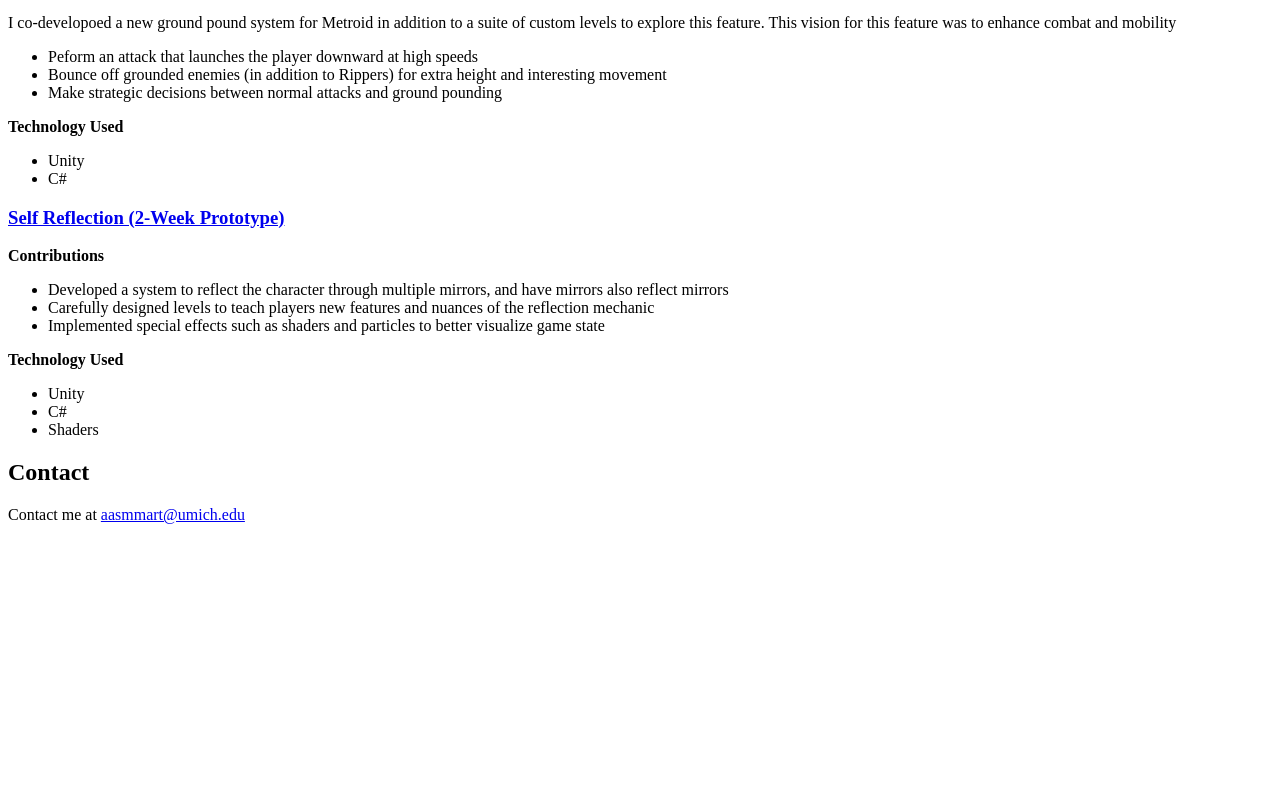
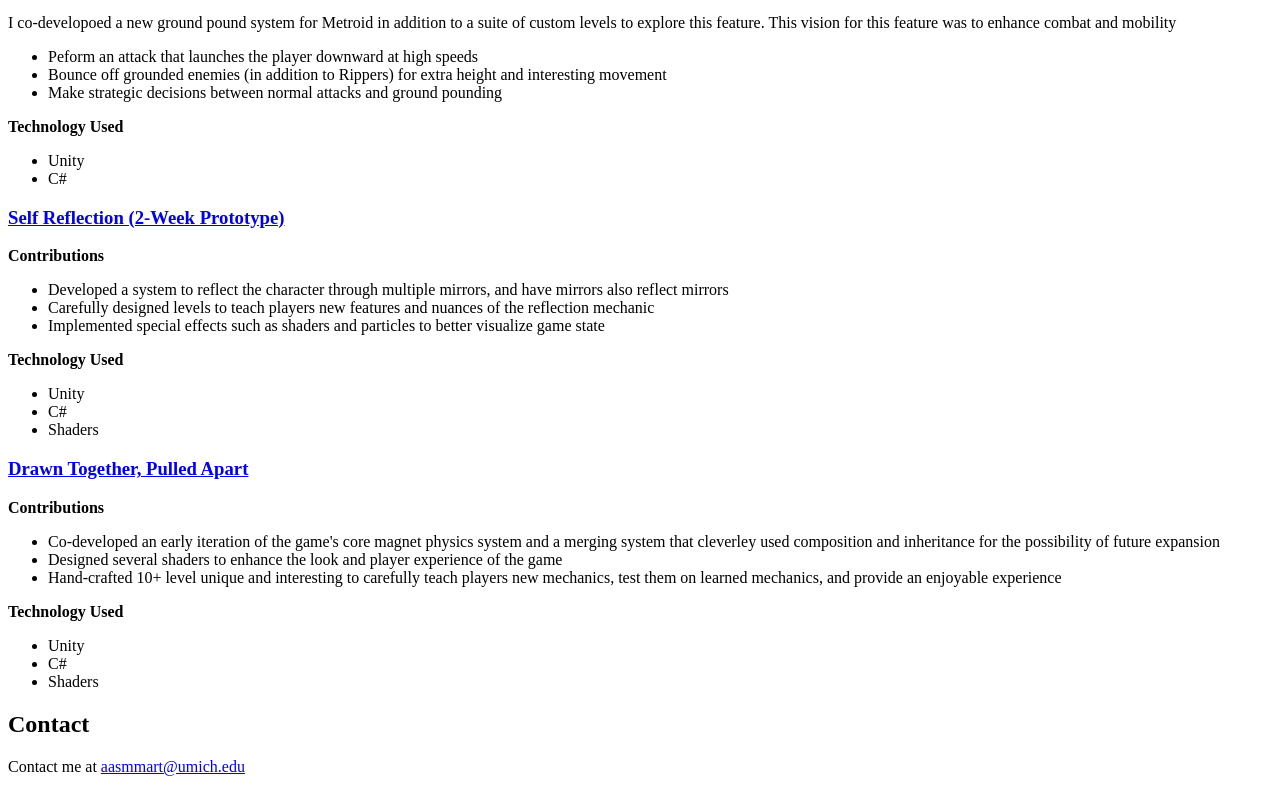
Before and after one commit to aasmart/game-dev-portfolio, a plain HTML site: page index.html in a window 1280 px wide. Shown: the part 363-1155 px from the top of the page. Before the commit the page ends 903 px from the top, so only its background shows below. Drawn offline with Linux system fonts and the light colour scheme.

Commit message:
Update index.html

```diff
--- a/index.html
+++ b/index.html
@@ -45,6 +45,21 @@ This vision for this feature was to enhance combat and mobility</p>
   <li>Shaders</li>
 </ul>
 
+<h3><a href="https://rafesymonds.itch.io/drawn-together-pulled-apart">Drawn Together, Pulled Apart</a></h3>
+<strong>Contributions</strong>
+<ul>
+  <li>Co-developed an early iteration of the game's core magnet physics system and a merging system that cleverley used composition and inheritance for the possibility of future expansion</li>
+  <li>Designed several shaders to enhance the look and player experience of the game</li>
+  <li>Hand-crafted 10+ level unique and interesting to carefully teach players new mechanics, test them on learned mechanics, and provide an enjoyable experience</li>
+</ul>
+
+<strong>Technology Used</strong>
+<ul>
+  <li>Unity</li>
+  <li>C#</li>
+  <li>Shaders</li>
+</ul>
+
 <h2>Contact</h2>
 <p>Contact me at <a href="aasmart@umich.edu">aasmmart@umich.edu</a></p>
 <!-- TIP: Rename this file "index.html", and it will become the default landing page whenever someone navigates their browser to your domain. -->
```
